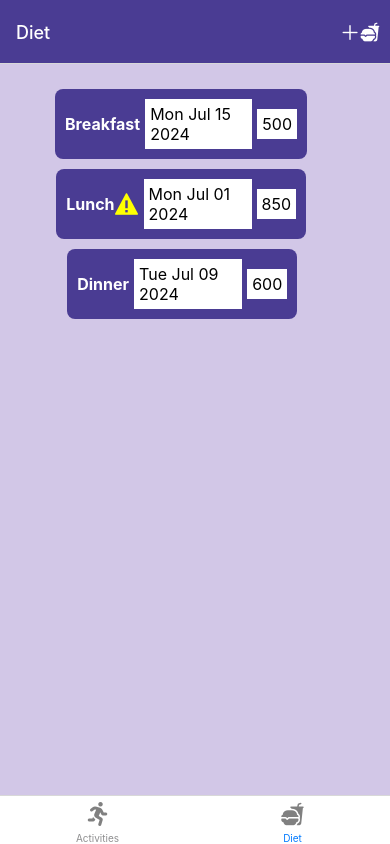
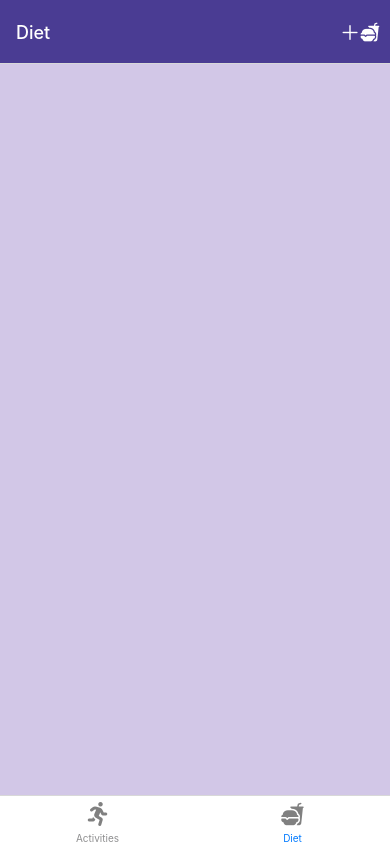
Before and after one commit to cold-flatwhite/assignment2, a React Native app: screen /Diet in a window 390 px wide. Built offline with nearby package versions, Linux system fonts and the light colour scheme.

Commit message:
Refactored context code into separate files dietContext.js for DietContext, and updated App.js to use  context providers. updated the corresponding code in dietscreen and rendered after add.

```diff
--- a/App.js
+++ b/App.js
@@ -8,6 +8,7 @@ import { ActivityProvider } from "./components/ActivityContext";
 import AddDietScreen from "./screens/AddDietScreen";
 import { FontAwesome5 } from "@expo/vector-icons";
 import { Ionicons } from "@expo/vector-icons";
+import { DietProvider } from "./components/DietContext";
 
 const Stack = createNativeStackNavigator();
 const Tab = createBottomTabNavigator();
@@ -46,6 +47,7 @@ const TabNavigator = () => {
 export default function App() {
   return (
     <ActivityProvider>
+      <DietProvider>
         <NavigationContainer>
           <Stack.Navigator screenOptions={defaultSetting}>
             <Stack.Screen
@@ -57,6 +59,7 @@ export default function App() {
             <Stack.Screen name="AddDiet" component={AddDietScreen} />
           </Stack.Navigator>
         </NavigationContainer>
+      </DietProvider>
     </ActivityProvider>
   );
 }
--- /dev/null
+++ b/components/DietContext.js
@@ -0,0 +1,20 @@
+import React from "react";
+import { createContext, useState, useContext } from "react";
+
+const DietContext = createContext();
+
+export const useDiet = () => useContext(DietContext);
+
+export const DietProvider = ({ children }) => {
+  const [diets, setDiets] = useState([]);
+
+  const addDiet = (diet) => {
+    setDiets((prevDiets) => [...prevDiets, diet]);
+  };
+
+  return (
+    <DietContext.Provider value={{ diets, addDiet }}>
+      {children}
+    </DietContext.Provider>
+  );
+};
--- a/screens/AddDietScreen.js
+++ b/screens/AddDietScreen.js
@@ -3,10 +3,10 @@ import { StyleSheet, View, TextInput, Text, Alert } from "react-native";
 import DropDownPicker from "react-native-dropdown-picker";
 import DateTimePicker from "@react-native-community/datetimepicker";
 import PressableButton from "../components/PressableButton";
-import { useActivity } from "../components/ActivityContext";
-
+import { useDiet } from "../components/DietContext";
 
 const AddDietScreen = ({navigation}) => {
+    const {addDiet} = useDiet();
     const [dietDescription, setdietDescription] = useState(null);
     const [calories, setCalories] = useState("");
     const [date, setDate] = useState(null);
@@ -41,14 +41,14 @@ const AddDietScreen = ({navigation}) => {
       const caloriesInNum = parseFloat(calories);
       const isSpecial = caloriesInNum > 800;
 
-      const newActivity = {
+      const newDiet = {
         id: Date.now(),
-        itemType: activityType,
+        itemType: dietDescription,
         data: `${calories}`,
         date: date.toDateString(),
         special: isSpecial,
       };
-      addActivity(newActivity);
+      addDiet(newDiet);
       navigation.goBack();
     };
 
@@ -75,8 +75,8 @@ const AddDietScreen = ({navigation}) => {
             value={dietDescription}
             onChangeText={setdietDescription}
             multiline={true}
-            numberOfLines={4} // 设置初始行数
-            textAlignVertical="top" // 使文本从顶部开始
+            numberOfLines={4}
+            textAlignVertical="top"
           />
 
           <Text style={styles.label}>Calories *</Text>
--- a/screens/DietScreen.js
+++ b/screens/DietScreen.js
@@ -4,32 +4,11 @@ import ItemsList from "../components/ItemsList";
 import { useEffect } from "react";
 import PressableButton from "../components/PressableButton";
 import { AntDesign, Ionicons } from "@expo/vector-icons";
-
-const data = [
-  {
-    id: "1",
-    itemType: "Breakfast",
-    data: 500,
-    date: "Mon Jul 15 2024",
-    special: false,
-  },
-  {
-    id: "2",
-    itemType: "Lunch",
-    data: 850,
-    date: "Mon Jul 01 2024",
-    special: true,
-  },
-  {
-    id: "3",
-    itemType: "Dinner",
-    data: 600,
-    date: "Tue Jul 09 2024",
-    special: false,
-  },
-];
+import { useDiet } from "../components/DietContext";
 
 const DietScreen = ({ navigation }) => {
+  const {diets} = useDiet();
+
   useEffect(() => {
     navigation.setOptions({
       headerRight: () => (
@@ -47,7 +26,7 @@ const DietScreen = ({ navigation }) => {
   }, [navigation]);
   return (
     <View style={styles.container}>
-      <ItemsList data={data} />
+      <ItemsList data={diets} />
     </View>
   );
 };
```
Lines whose indentation alone changed are shown as unchanged.
